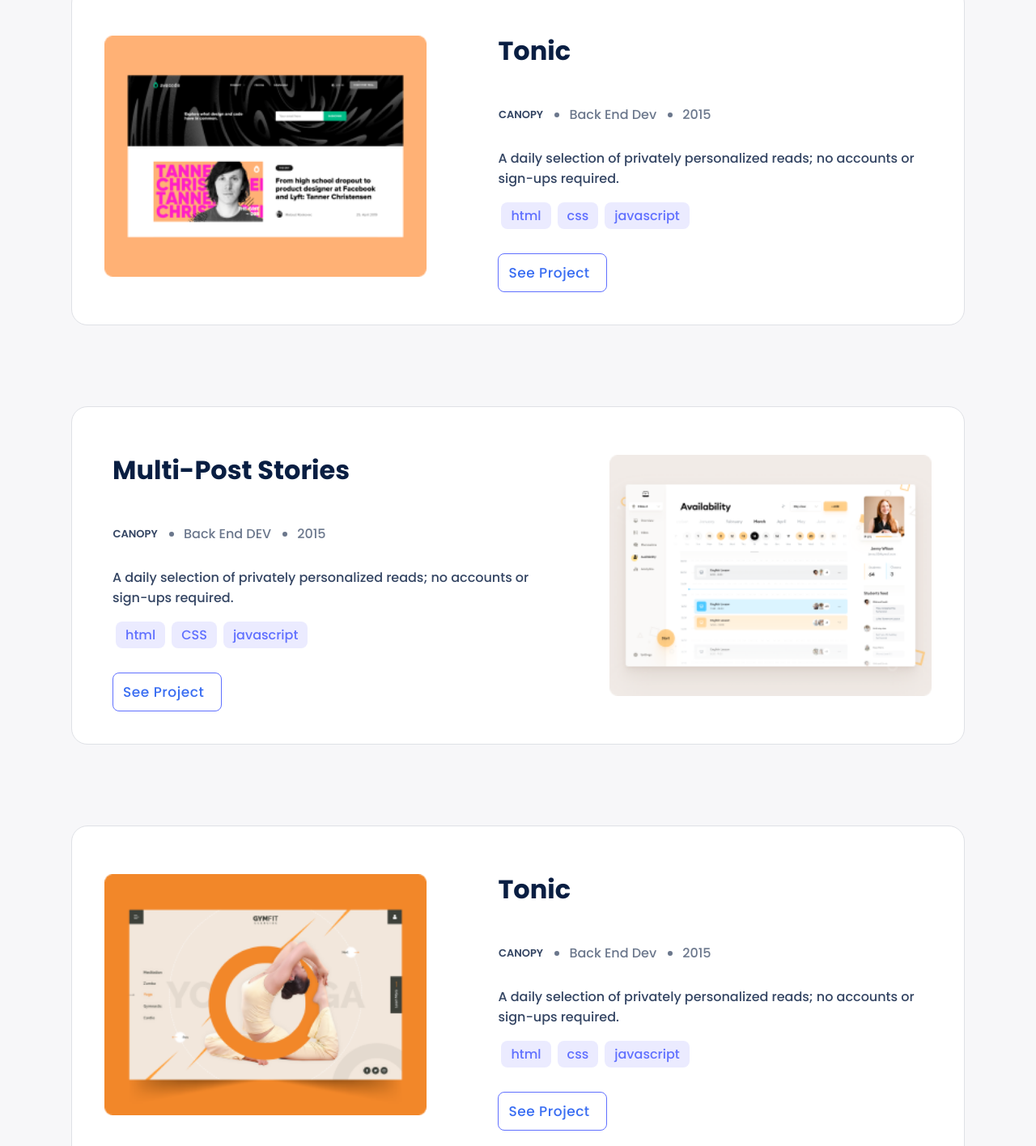
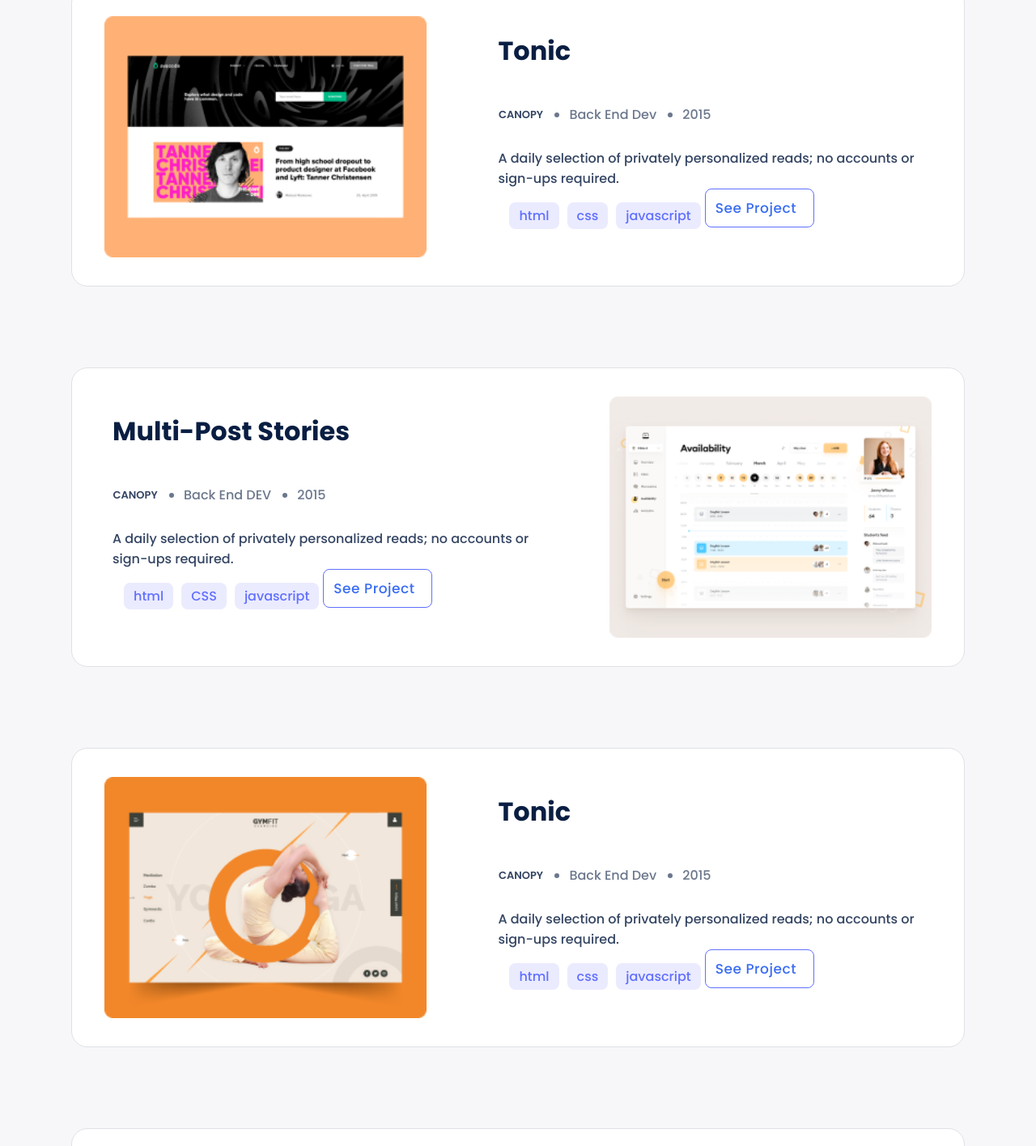
Before and after one commit to henask12/Portfolio, a website: page index.html in a window 1280 px wide. Shown: the part 749-2165 px from the top of the page at 81% size. Drawn offline with Linux system fonts and the light colour scheme.

Commit message:
update css from flex to float

```diff
--- a/index.html
+++ b/index.html
@@ -87,7 +87,7 @@
               A daily selection of privately personalized reads; no accounts
               or sign-ups required.
             </p>
-            <ul class="card-languages flex">
+            <ul class="languages ">
               <li >
                 html
               </li>
@@ -128,7 +128,7 @@
               A daily selection of privately personalized reads; no accounts
               or sign-ups required.
             </p>
-            <ul class="card-languages flex">
+            <ul class="languages">
               <li >
                 html
               </li>
@@ -169,7 +169,7 @@
               A daily selection of privately personalized reads; no accounts
               or sign-ups required.
             </p>
-            <ul class="card-languages flex">
+            <ul class="languages">
               <li>
                 html
               </li>
@@ -210,7 +210,7 @@
               A daily selection of privately personalized reads; no accounts
               or sign-ups required.
             </p>
-            <ul class="card-languages flex">
+            <ul class="languages">
               <li>
                 html
               </li>
```
